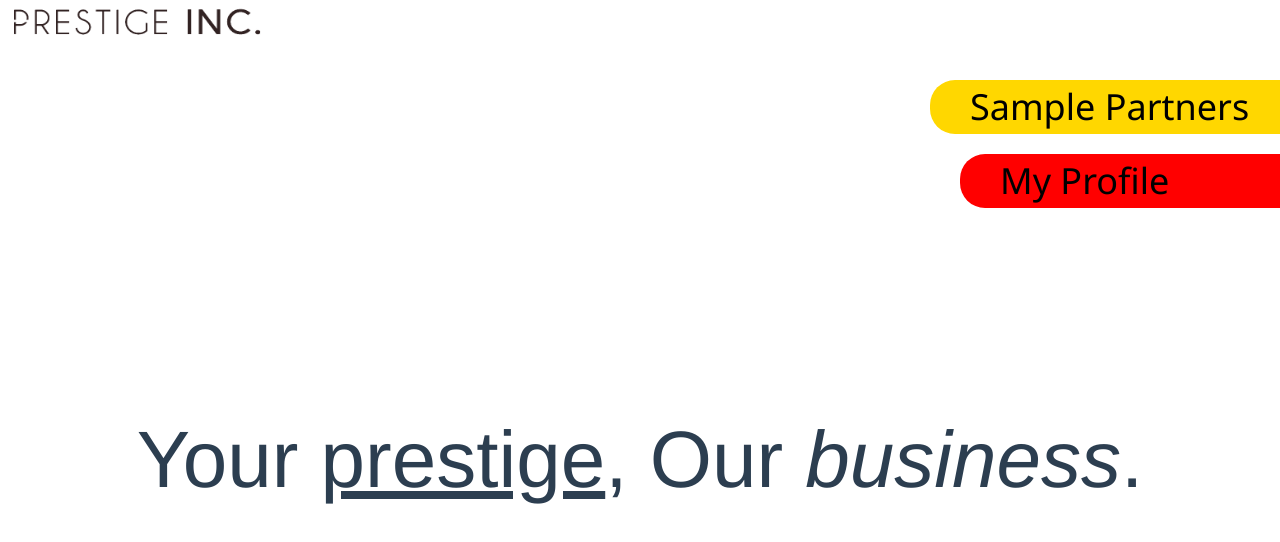
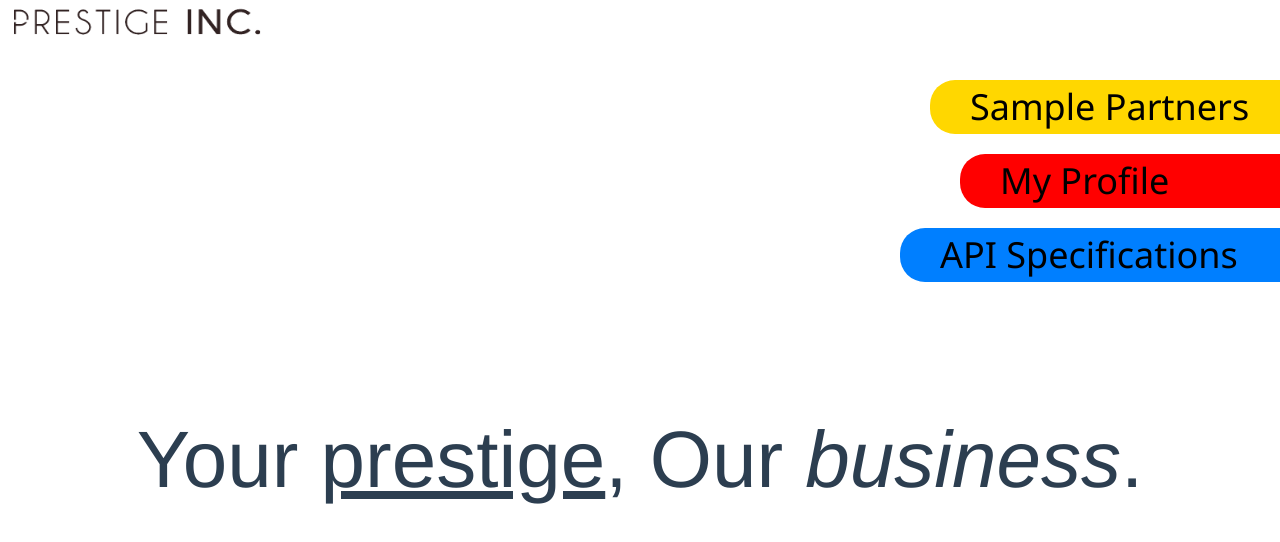
Before and after one commit to belsonheng/prestige-demo, a Vue app: page /#/ in a window 1280 px wide. Shown: the top 542 px of the page. Built offline with nearby package versions, Linux system fonts and the light colour scheme; what vuefire would draw is missing.

Commit message:
add new link to sample api docs

```diff
--- a/src/views/Home.vue
+++ b/src/views/Home.vue
@@ -8,6 +8,9 @@
       <router-link to="/profile" target="_blank">
         <h1 id="profile" class="w3-animate-left">My Profile</h1>
       </router-link>
+      <a href="https://platformproject.herokuapp.com/api-docs/" target="_blank">
+        <h1 id="api" class="w3-animate-right">API Specifications</h1>
+      </a>
     </div>
     <div class="tagline">
       <span class="w3-animate-bottom">Your <u>prestige</u>, Our <i>business</i>.</span>
@@ -75,8 +78,13 @@ li {
   width: 320px;
   background-color: red;
 }
+#api {
+  width: 380px;
+  background-color: #007fff;
+}
 #platform,
-#profile {
+#profile,
+#api {
   align-self: flex-end;
   padding-left: 40px;
   padding-right: 20px;
@@ -85,7 +93,8 @@ li {
   transition: width 0.2s ease;
 }
 #platform:hover,
-#profile:hover {
+#profile:hover,
+#api:hover {
   transition: width 0.3s ease;
   width: 420px;
 }
```
